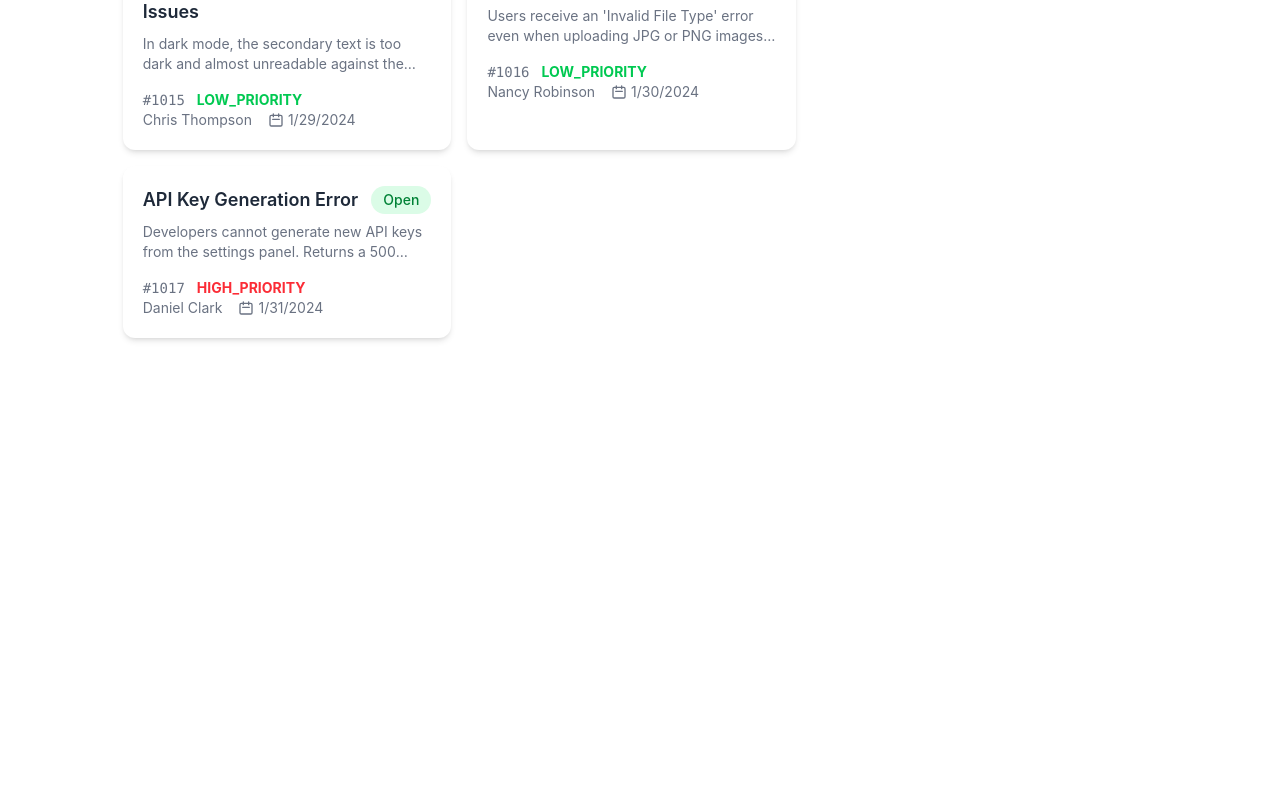
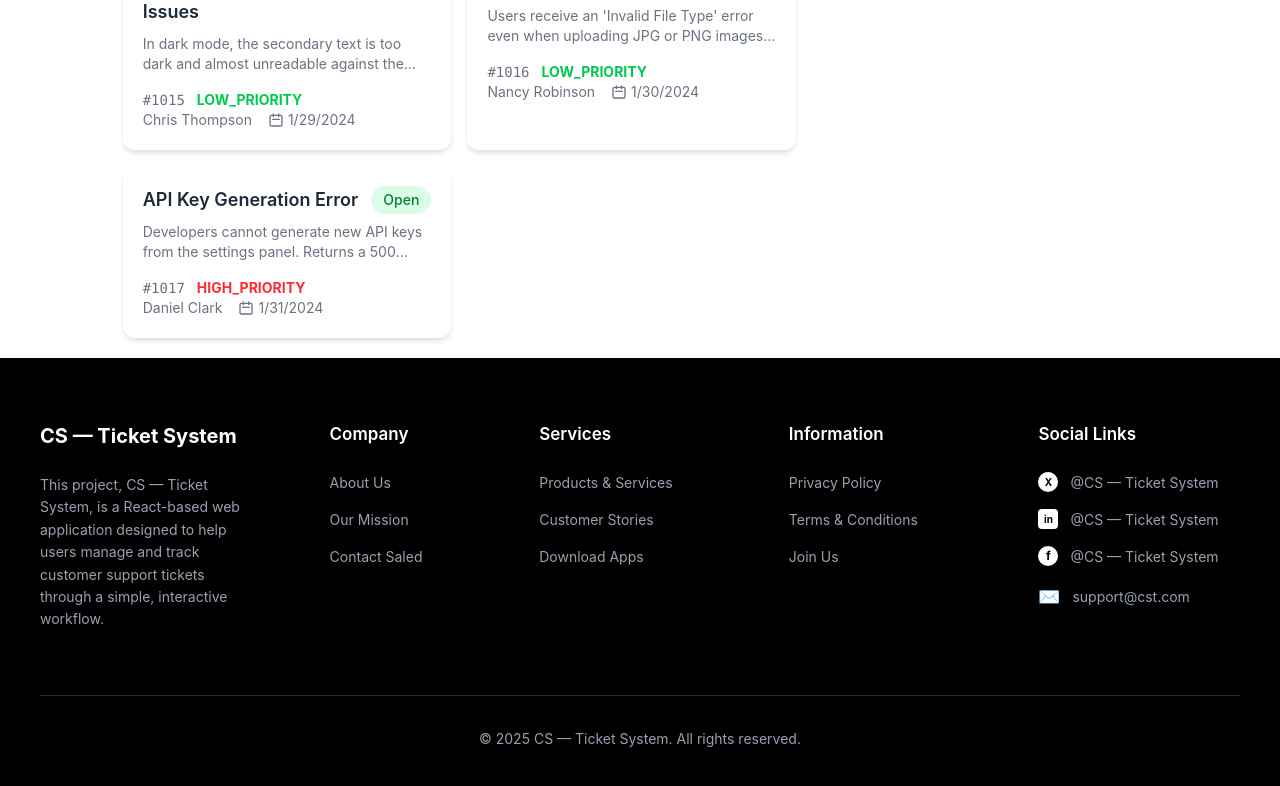
Before and after one commit to Tanber007/CS-TICKET-SYSTEM, a React (Vite) app: page / in a window 1280 px wide. Shown: the part 1814-2600 px from the top of the page. Before the commit the page ends 2172 px from the top, so only its background shows below. Built offline with nearby package versions, Linux system fonts and the light colour scheme.

Commit message:
the footer is done

```diff
--- a/src/App.jsx
+++ b/src/App.jsx
@@ -55,7 +55,7 @@ function App() {
           </div>
 
           <div className='flex justify-between'>
-            <a class="btn btn-ghost text-xl">daisyUI</a>
+            <a class="btn btn-ghost text-xl">CS-TICKET SYSTEM</a>
           </div>
 
 
@@ -93,6 +93,74 @@ function App() {
           resolvedTickets={resolvedTickets}
         ></Tickets>
       </Suspense>
+
+
+
+      {/* Footer */}
+
+      <footer class="bg-black text-gray-400 px-10 py-16 font-sans">
+        <div class="mx-auto grid grid-cols-1 md:grid-cols-3 lg:grid-cols-5 gap-12">
+          <div class="lg:col-span-1">
+            <h2 class="text-white text-xl font-bold mb-6">CS — Ticket System</h2>
+            <p class="text-[14px] leading-[1.6] text-gray-400">
+              This project, CS — Ticket System, is a React-based web application designed to help users manage and track customer support tickets through a simple, interactive workflow.
+            </p>
+          </div>
+
+          <div class="lg:pl-10">
+            <h3 class="text-white text-[17px] font-semibold mb-6">Company</h3>
+            <ul class="space-y-4 text-[14px]">
+              <li class="hover:text-white cursor-pointer">About Us</li>
+              <li class="hover:text-white cursor-pointer">Our Mission</li>
+              <li class="hover:text-white cursor-pointer">Contact Saled</li>
+            </ul>
+          </div>
+
+          <div>
+            <h3 class="text-white text-[17px] font-semibold mb-6">Services</h3>
+            <ul class="space-y-4 text-[14px]">
+              <li class="hover:text-white cursor-pointer">Products & Services</li>
+              <li class="hover:text-white cursor-pointer">Customer Stories</li>
+              <li class="hover:text-white cursor-pointer">Download Apps</li>
+            </ul>
+          </div>
+
+          <div>
+            <h3 class="text-white text-[17px] font-semibold mb-6">Information</h3>
+            <ul class="space-y-4 text-[14px]">
+              <li class="hover:text-white cursor-pointer">Privacy Policy</li>
+              <li class="hover:text-white cursor-pointer">Terms & Conditions</li>
+              <li class="hover:text-white cursor-pointer">Join Us</li>
+            </ul>
+          </div>
+
+          <div>
+            <h3 class="text-white text-[17px] font-semibold mb-6">Social Links</h3>
+            <ul class="space-y-4 text-[14px]">
+              <li class="flex items-center gap-3">
+                <span class="bg-white text-black rounded-full w-5 h-5 flex items-center justify-center text-[10px] font-bold">X</span>
+                @CS — Ticket System
+              </li>
+              <li class="flex items-center gap-3">
+                <span class="bg-white text-black rounded-sm w-5 h-5 flex items-center justify-center text-[10px] font-bold">in</span>
+                @CS — Ticket System
+              </li>
+              <li class="flex items-center gap-3">
+                <span class="bg-white text-black rounded-full w-5 h-5 flex items-center justify-center text-[12px] font-bold">f</span>
+                @CS — Ticket System
+              </li>
+              <li class="flex items-center gap-3">
+                <span class="text-lg">✉</span>
+                support@cst.com
+              </li>
+            </ul>
+          </div>
+        </div>
+
+        <div class="mx-auto border-t border-gray-800 mt-16 pt-8 text-center text-[14px]">
+          © 2025 CS — Ticket System. All rights reserved.
+        </div>
+      </footer>
     </>
   )
 }
--- a/src/Components/Tickets/Tickets.jsx
+++ b/src/Components/Tickets/Tickets.jsx
@@ -45,7 +45,7 @@ const Tickets = ({ ticketsPromise, handleTicketClick, setPurchasedTickets, purch
                     <h1 className='text-2xl md:text-4xl font-bold mb-4'>Resolved Status</h1>
                     {
                         resolvedTickets.map(ticket => (
-                            <ResolveStatus key={ticket.ticket_id} ticket={ticket} />
+                            <ResolveStatus ticket={ticket} />
                         ))
                     }
                 </div>
```
